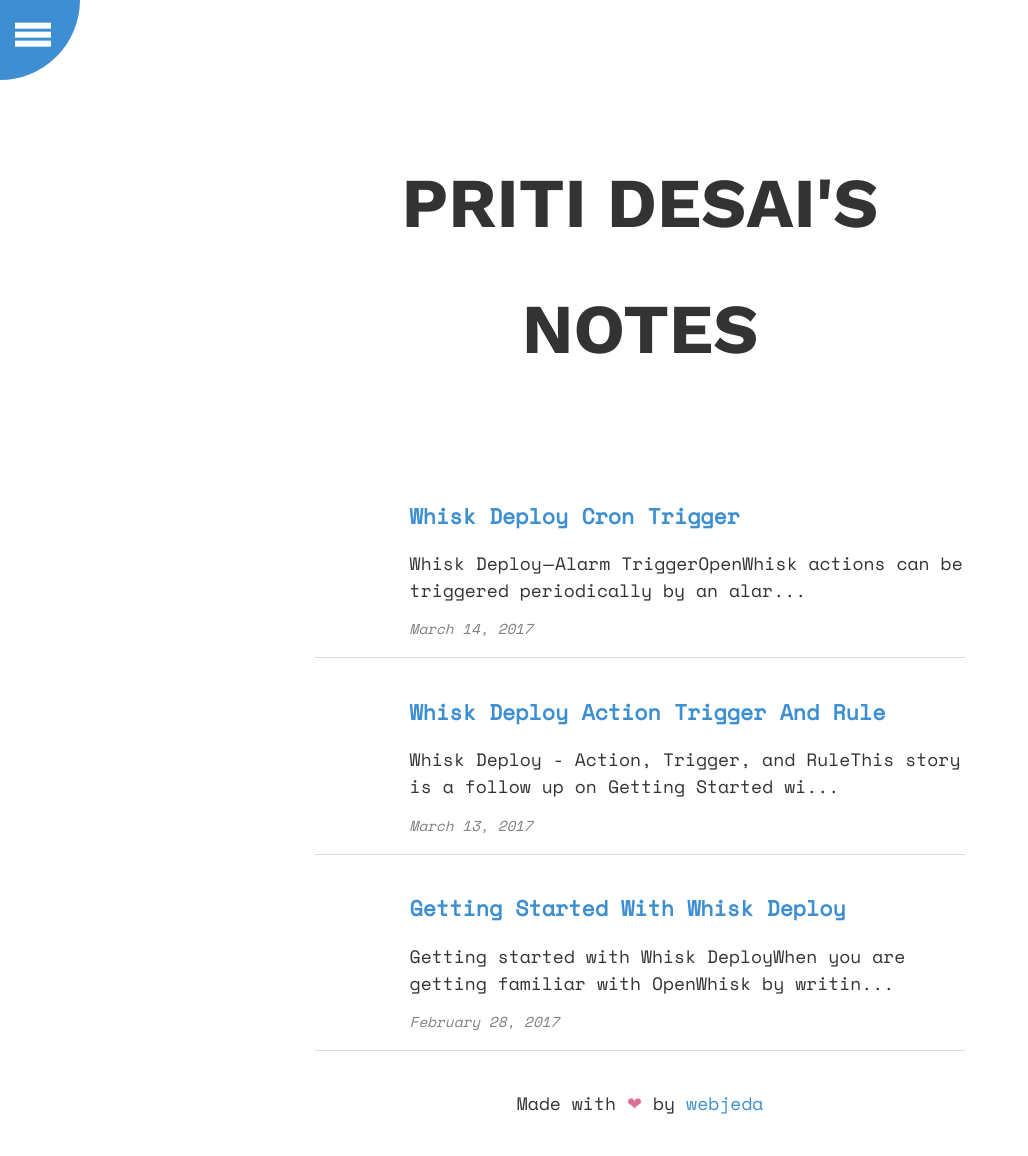
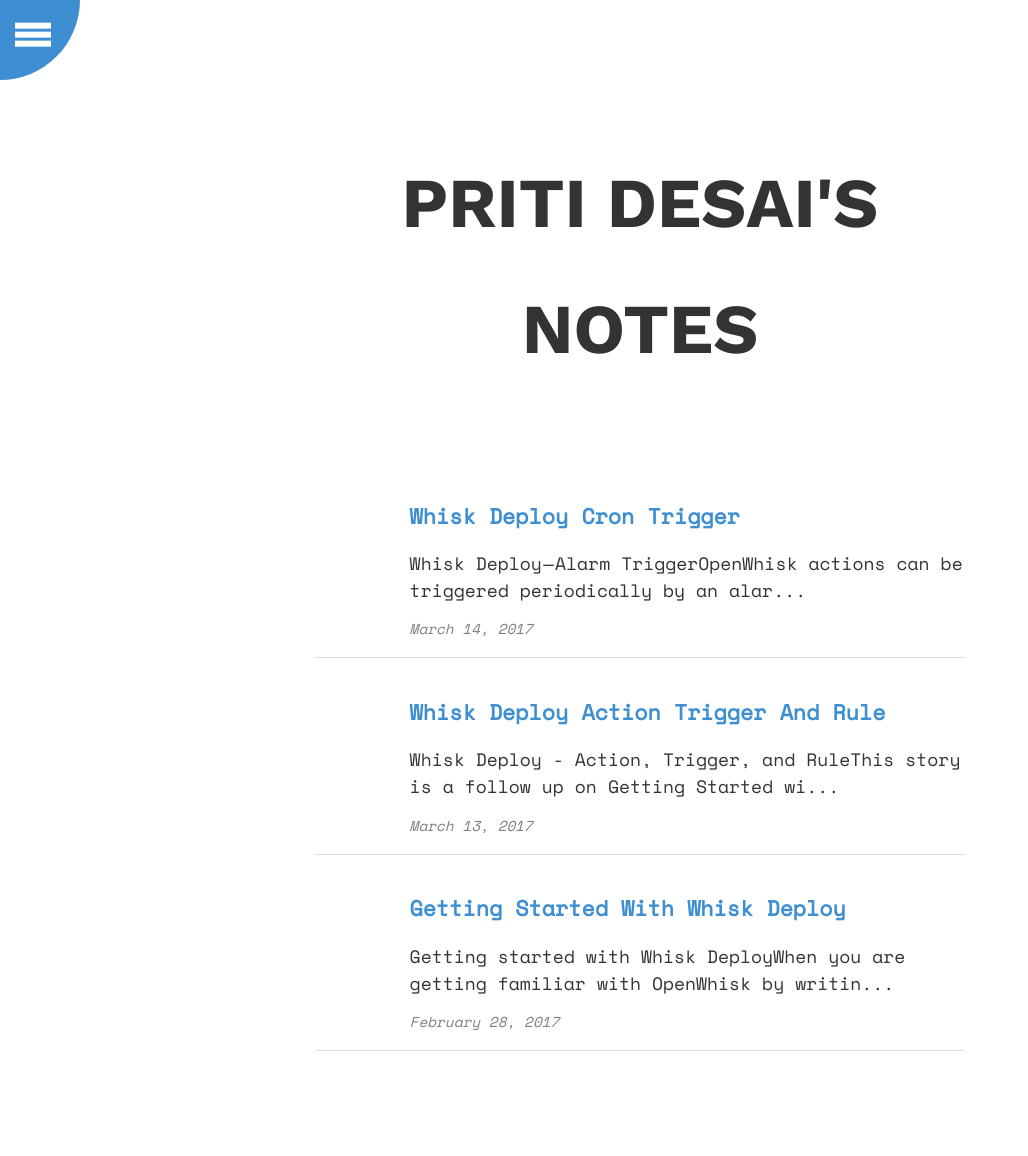
Before and after one commit to pritidesai/pritidesai.github.io, a Jekyll site: the page built from index.html, in a window 1280 px wide. Shown: the whole page, without its empty margins (0-1028 px from the left). Built offline with Jekyll 4.4.1, drawn with Linux system fonts in a browser that asks for light colours; after the commit the page ends 1123 px from its top, so only the background shows below that.

Commit message:
deleting footer

```diff
--- a/_layouts/default.html
+++ b/_layouts/default.html
@@ -34,7 +34,6 @@
   {{ content }}
 
     <footer>
-      Made with <span style="color: palevioletred">❤</span> by <a href="http://webjeda.com">webjeda</a>
   </footer>
 </div>
   <!-- Calling Fontawesome at the end to avoid delay in loading -->
```
